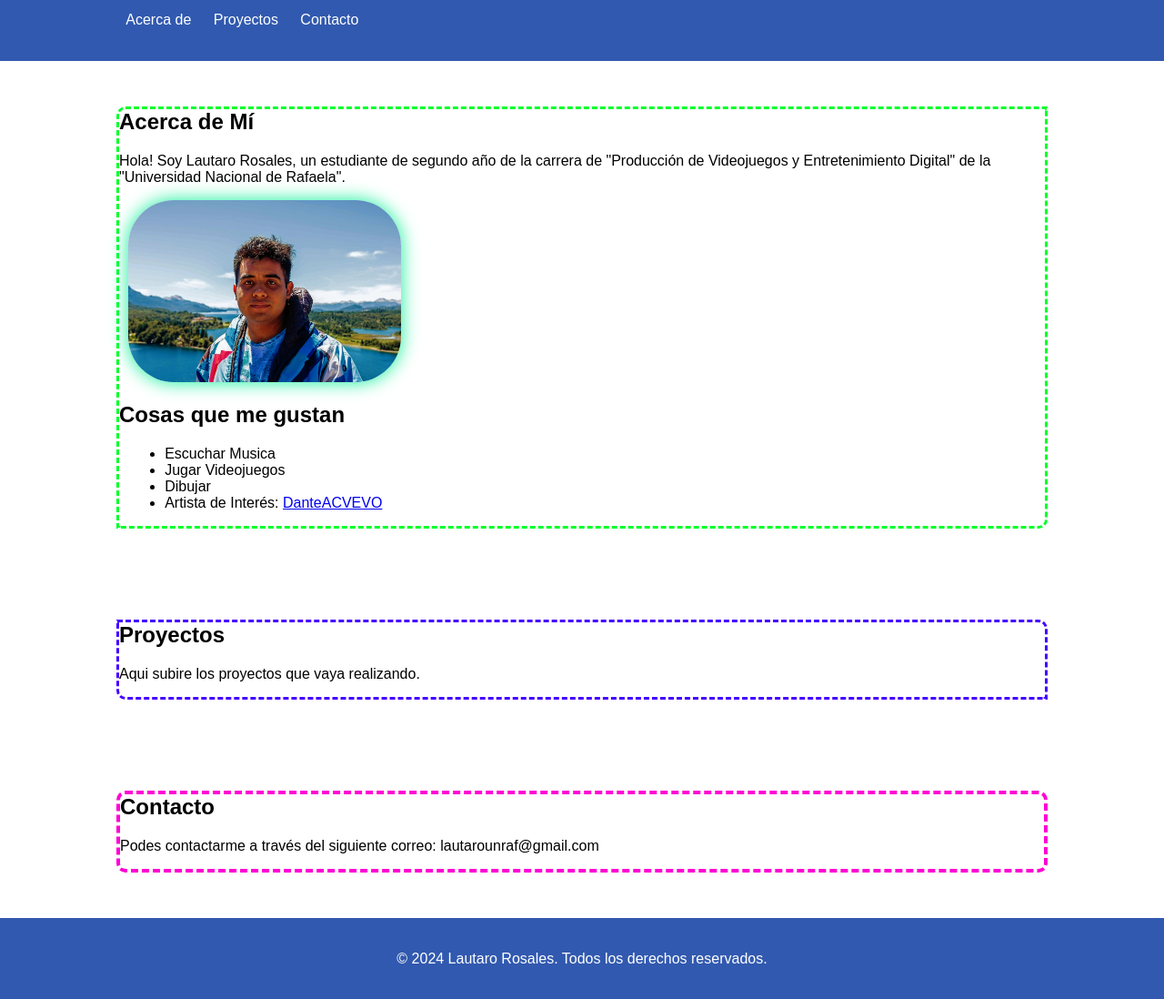
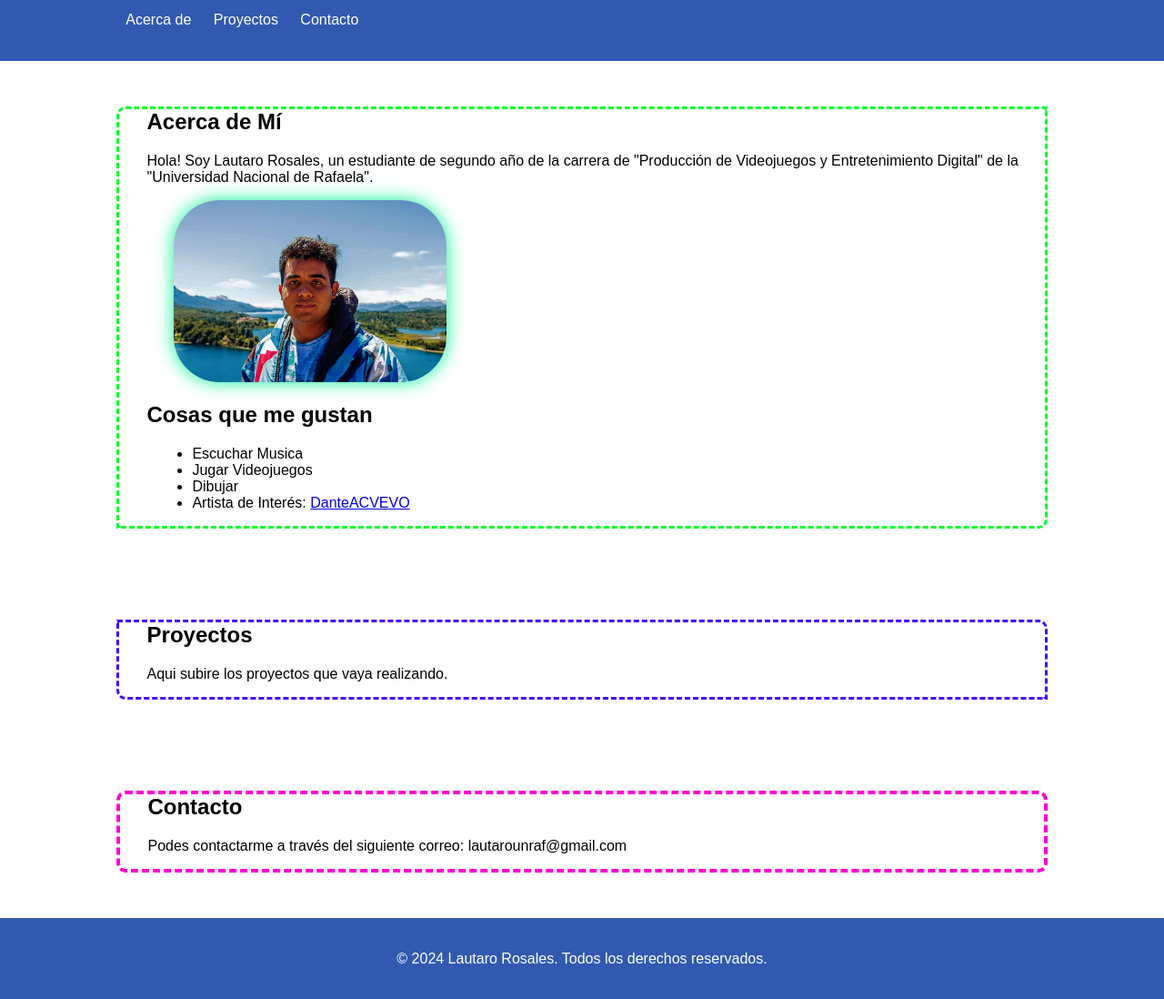
Before and after one commit to LautaroNRosales/Portfolio, a plain HTML site: page index.html in a window 1280 px wide. Shown: the part 60-1158 px from the top of the page at 91% size. Drawn offline with Linux system fonts and the light colour scheme.

Commit message:
Margenes

```diff
--- a/index.html
+++ b/index.html
@@ -22,6 +22,7 @@
 
     <section id="about">
         <div class="container">
+            <div class="Descripcion-container">
             <div class="Descripcion">
                 <h2>Acerca de Mí</h2>
                 <p>Hola! Soy Lautaro Rosales, un estudiante de segundo año de la carrera de "Producción de Videojuegos y Entretenimiento Digital" de la "Universidad Nacional de Rafaela".</p>
@@ -36,25 +37,28 @@
             </ul>
             </div>
         </div>
+        </div>
     </section>
 
     <section id="projects">
         <div class="container">
-            <div class="Proyectos">
+            <div class="Cuadro-Proyectos">
+                <div class="Proyectos">
                 <h2>Proyectos</h2>
                 <p>Aqui subire los proyectos que vaya realizando.</p>
             </div>
-            <!-- Agrega más proyectos aquí -->
+            <!-- Agrega más proyectos aquí --></div>
         </div>
     </section>
 
     <section id="contact">
         <div class="container">
-            <div class="Contacto">
-                <h2>Contacto</h2>
-                <p>Podes contactarme a través del siguiente correo: lautarounraf@gmail.com</p>
+            <div class="Cuadro-Contacto">
+                <div class="Contacto">
+                    <h2>Contacto</h2>
+                    <p>Podes contactarme a través del siguiente correo: lautarounraf@gmail.com</p>
+                </div>
             </div>
-
         </div>
     </section>
 
--- a/stylesheet.css
+++ b/stylesheet.css
@@ -59,20 +59,28 @@ footer {
     height: 200px;
     border-radius: 50px;
     box-shadow: 0 0 20px rgb(12, 240, 152);
-    margin-left: 1%;
+    margin-left: 3%;
+}
+
+.Descripcion-container {
+    border: 3px dashed rgb(0, 255, 42);
+    border-radius: 10px 0px;
+
 }
 
 .Descripcion {
-    border: 3px dashed rgb(0, 255, 42);
-    border-radius: 10px 0px;
+    margin-left: 3%;
 }
 
 .Proyectos{
-    border: 3px dashed rgb(68, 0, 255);
-    border-radius: 0px 10px;
+    margin-left: 3%;
 }
 
 .Contacto{
+    margin-left: 3%;
+}
+
+.Cuadro-Contacto{
     border: 4px dashed rgb(255, 0, 212);
     border-radius: 10px;
 }
@@ -80,3 +88,8 @@ footer {
 ul {
     margin-left: 1%;
 }
+
+.Cuadro-Proyectos{
+    border: 3px dashed rgb(68, 0, 255);
+    border-radius: 0px 10px;
+}
```
